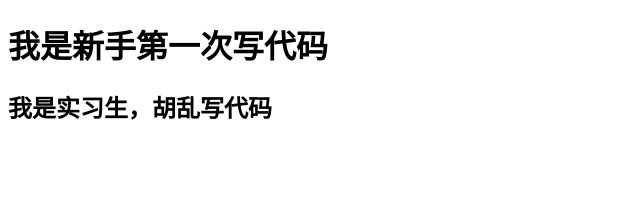
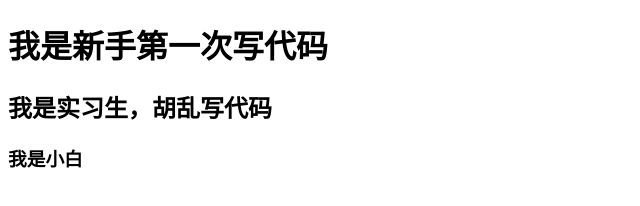
Before and after one commit to LinDDL/wodeku, a plain HTML site: page index.html in a window 1280 px wide. Shown: the whole page, without its empty margins (0-640 px from the left). Drawn offline with Linux system fonts and the light colour scheme.

Commit message:
我是小白更新的代码

```diff
--- a/index.html
+++ b/index.html
@@ -9,5 +9,6 @@
 <body>
     <h1>我是新手第一次写代码</h1>
     <h2>我是实习生，胡乱写代码</h2>
+    <h3>我是小白</h3>
 </body>
 </html>
```
